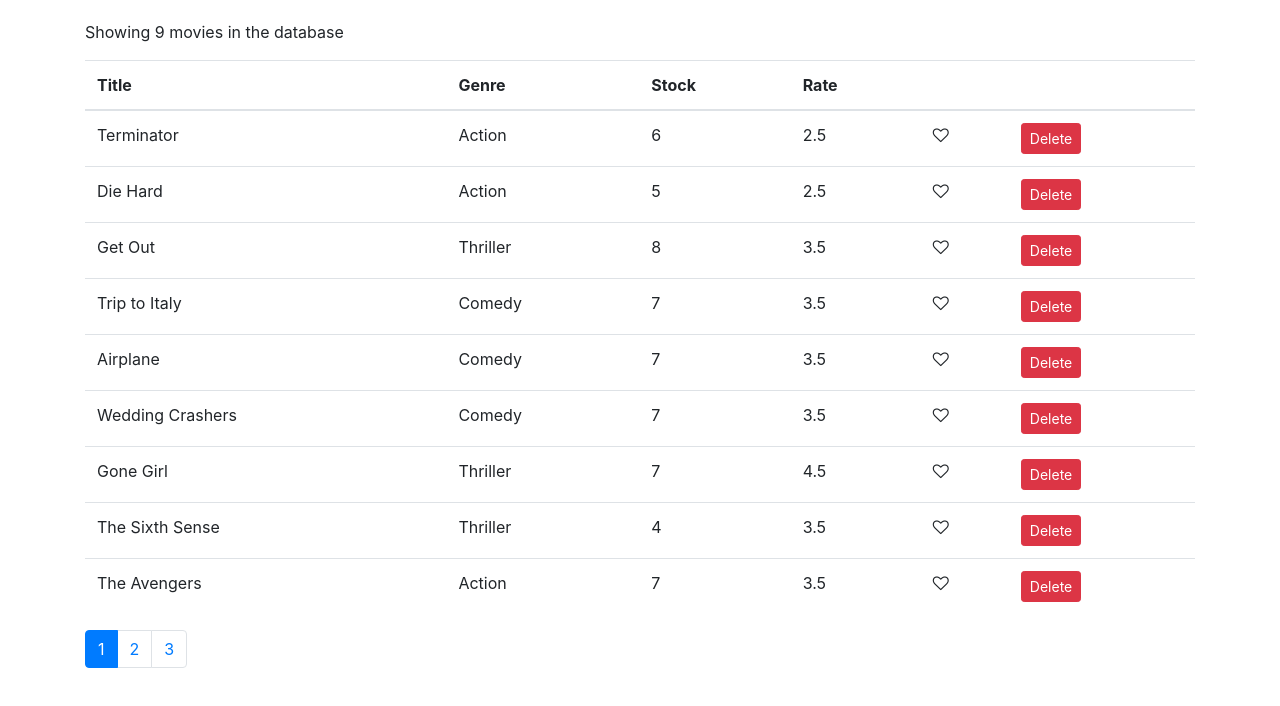
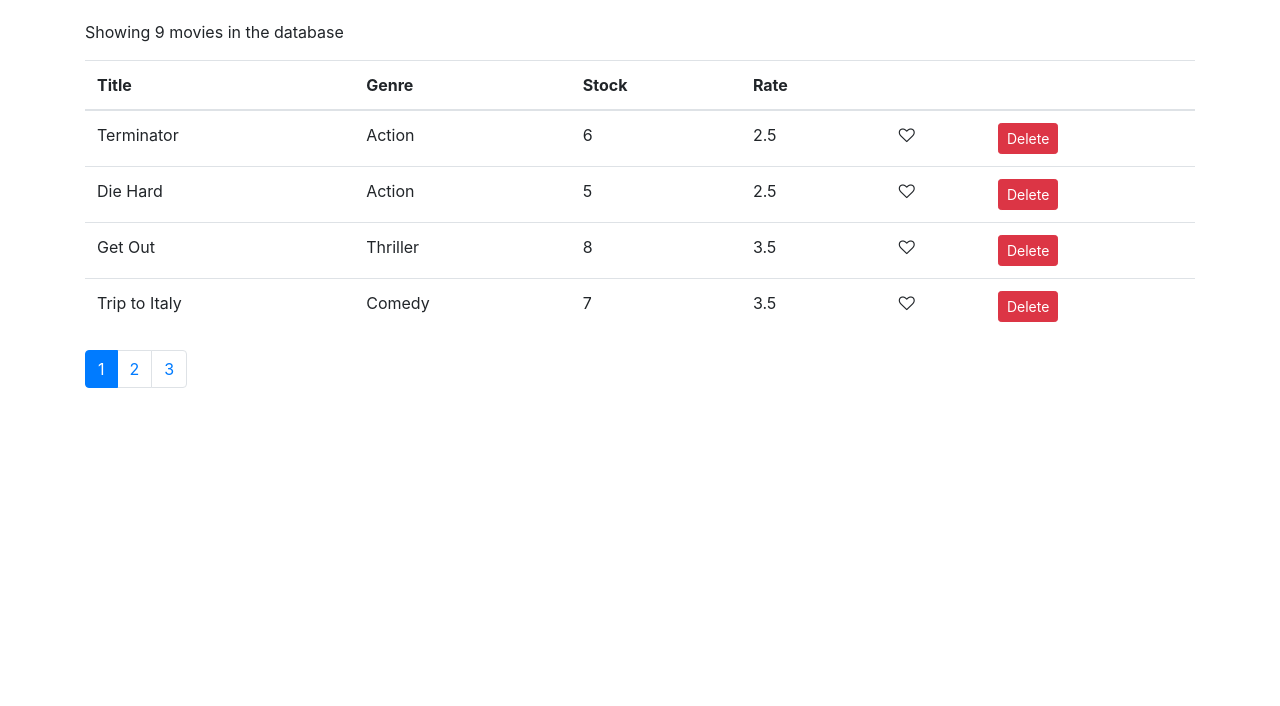
Before and after one commit to snieto10/movies, a React (Create React App) app: page / in a window 1280 px wide. Shown: the top 706 px of the page. Built offline with nearby package versions, Linux system fonts and the light colour scheme.

Commit message:
add pagination data

```diff
--- a/src/components/movies.jsx
+++ b/src/components/movies.jsx
@@ -2,6 +2,7 @@
 import { getMovies } from "../fakeMovieService";
 import Pagination from "./common/pagination";
 import Like from "./common/like";
+import { paginate } from "./utils/paginate";
 
 class Movies extends Component {
   state = {
@@ -29,10 +30,11 @@
 
   render() {
     const { length: count } = this.state.movies;
-
-    const { pageSize, currentPage } = this.state;
+    const { pageSize, currentPage, movies: allMovies } = this.state;
 
     if (count === 0) return <p>There are no movies in the database</p>;
+
+    const movies = paginate(allMovies, currentPage, pageSize);
 
     return (
       <React.Fragment>
@@ -49,7 +51,7 @@
             </tr>
           </thead>
           <tbody>
-            {this.state.movies.map((movie) => {
+            {movies.map((movie) => {
               return (
                 <tr key={movie._id}>
                   <td>{movie.title}</td>
--- /dev/null
+++ b/src/components/utils/paginate.jsx
@@ -0,0 +1,6 @@
+import _ from "lodash";
+
+export function paginate(items, pageNumber, pageSize) {
+  const startIndex = (pageNumber - 1) * pageSize;
+  return _(items).slice(startIndex).take(pageSize).value();
+}
```
